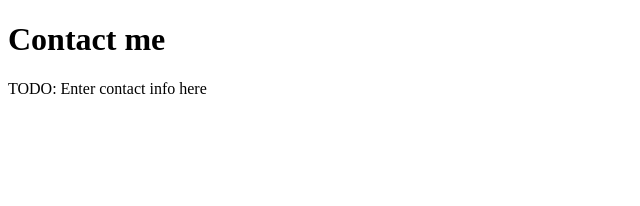
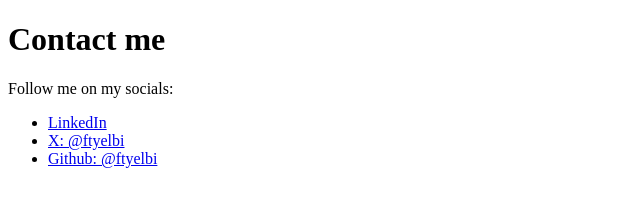
Before and after one commit to ftyelbi/personal_website, a plain HTML site: page contact.html in a window 1280 px wide. Shown: the whole page, without its empty margins (0-640 px from the left). Drawn offline with Linux system fonts and the light colour scheme.

Commit message:
added social media handles

```diff
--- a/contact.html
+++ b/contact.html
@@ -7,7 +7,13 @@
 
 <body>
     <h1>Contact me</h1>
-    <p>TODO: Enter contact info here</p>
+    <p>Follow me on my socials:</p>
+
+    <ul>
+        <li><a href="https://www.linkedin.com/in/abdulftyelbi//">LinkedIn</a></li>
+        <li><a href="https://x.com/ftyelbi">X: @ftyelbi</a></li>
+        <li><a href="https://github.com/ftyelbi">Github: @ftyelbi</a></li>
+    </ul>
 </body>
 
 </html>
```
